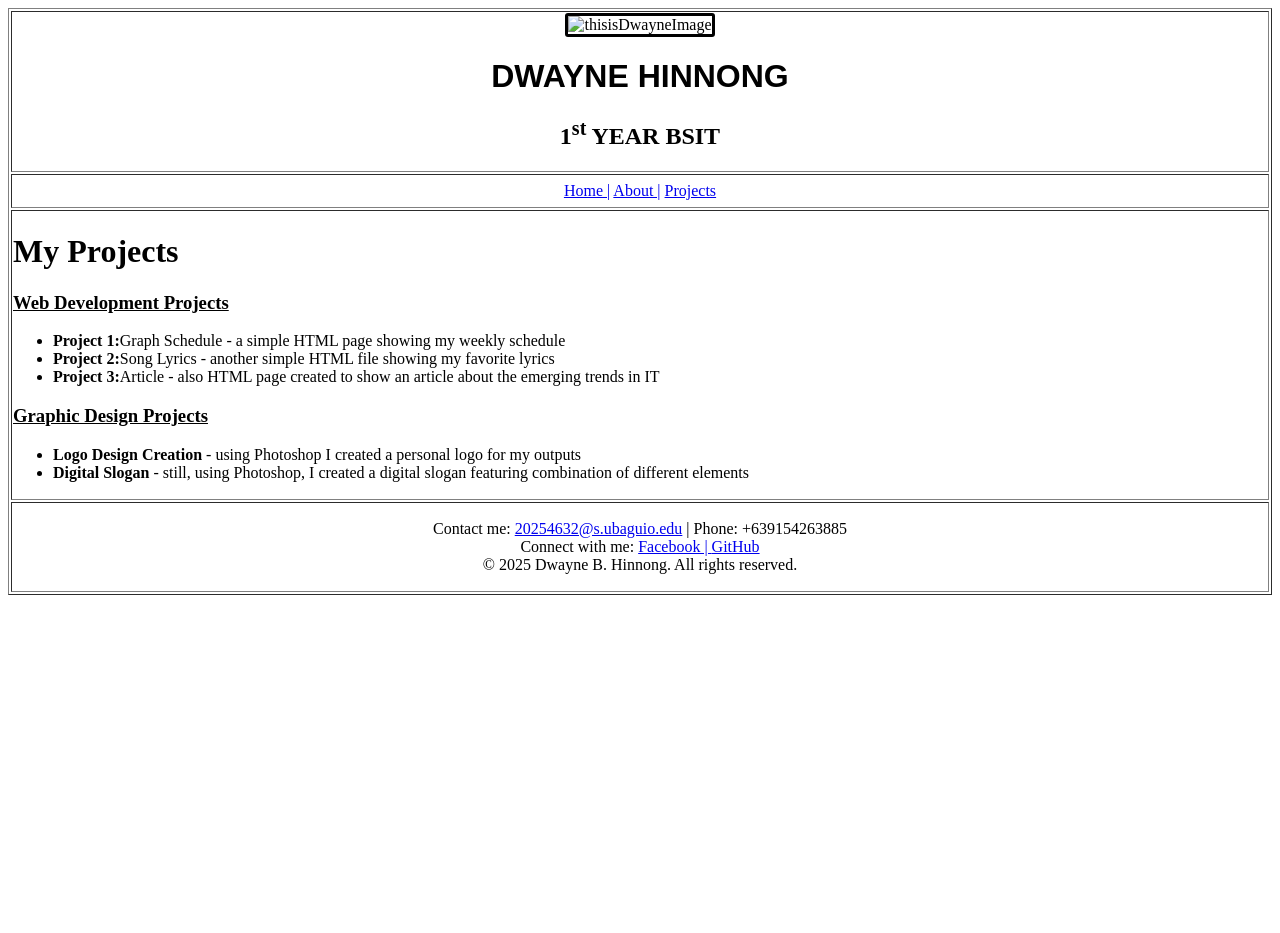
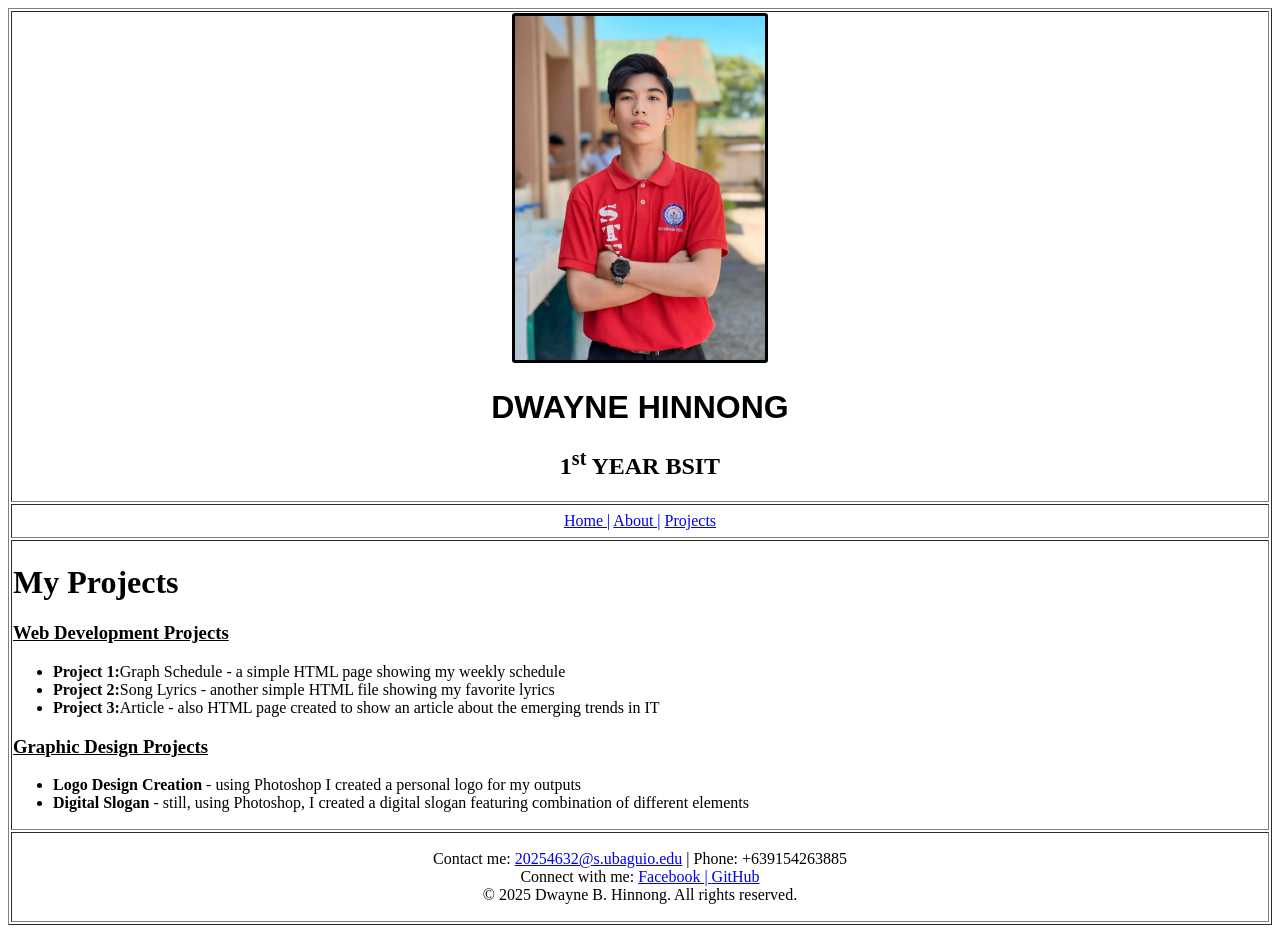
Before and after one commit to dyne-creates/labExam, a plain HTML site: page project.html in a window 1280 px wide. Before the commit the page ends 800 px from the top, so only its background shows below. Drawn offline with Linux system fonts and the light colour scheme.

Commit message:
project.html

```diff
--- a/project.html
+++ b/project.html
@@ -3,20 +3,20 @@
 <head>
     <meta charset="UTF-8">
     <meta name="viewport" content="width=device-width, initial-scale=1.0">
-    <title>Laboratory Excamw- Dwayne B. Hinnong</title>
+    <title>Laboratory Exam- Dwayne B. Hinnong</title>
 </head>
 <body>
 
     <table border="1" width="100%">
         <tr>
         <td style="text-align: center;">
-    <img src="dwyn.png.png" alt="thisisDwayneImage" width="20%" style="border-style: solid;border-width: 3px;border-radius: 3px;">
+    <img src="dwyn.png" alt="thisisDwayne'sImage" width="20%" style="border-style: solid;border-width: 3px;border-radius: 3px;">
     <h1 style="font-family: Arial, Helvetica, sans-serif;">DWAYNE HINNONG</h1>
     <h2>1<sup>st</sup> YEAR BSIT</h2></td>
         </tr>
         <tr>
     <td style="text-align: center;" height="30px"><a href="index.html">Home |</a> <a href="#about"> About |</a> <a href="project.html"> Projects</a> </td>
-</tr>
+        </tr>
         <tr>
             <td>
         <h1>My Projects</h1>
@@ -32,10 +32,7 @@
             <ul>
                 <li><b>Logo Design Creation</b> - using Photoshop I created a personal logo for my outputs</li>
                 <li><b>Digital Slogan </b>- still, using Photoshop, I created a digital slogan featuring combination of different elements</li>
-
             </ul>
-
-
             </td>
         </tr>
         <tr>
@@ -46,12 +43,6 @@
                 </p>
             </td>
         </tr>
-
-
     </table>
-
-
-
-
 </body>
 </html>
```
